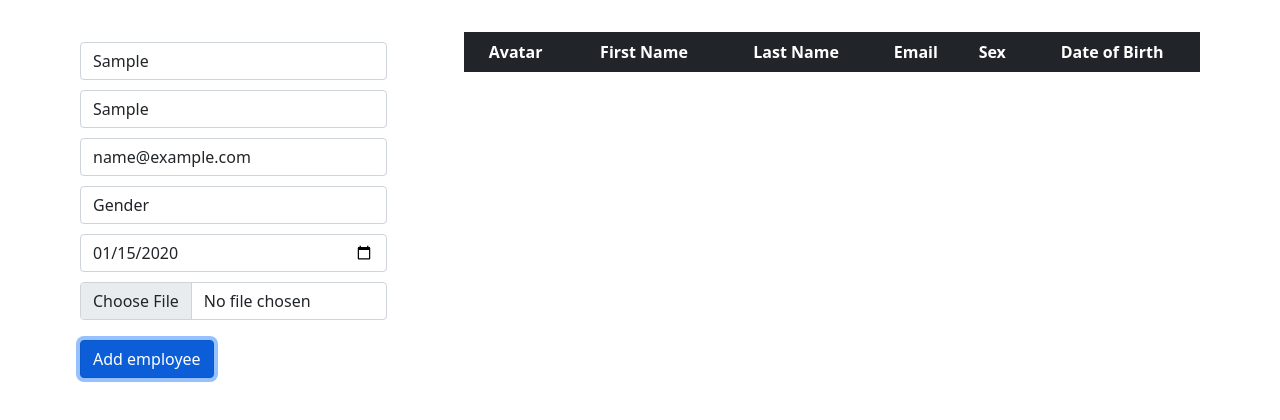
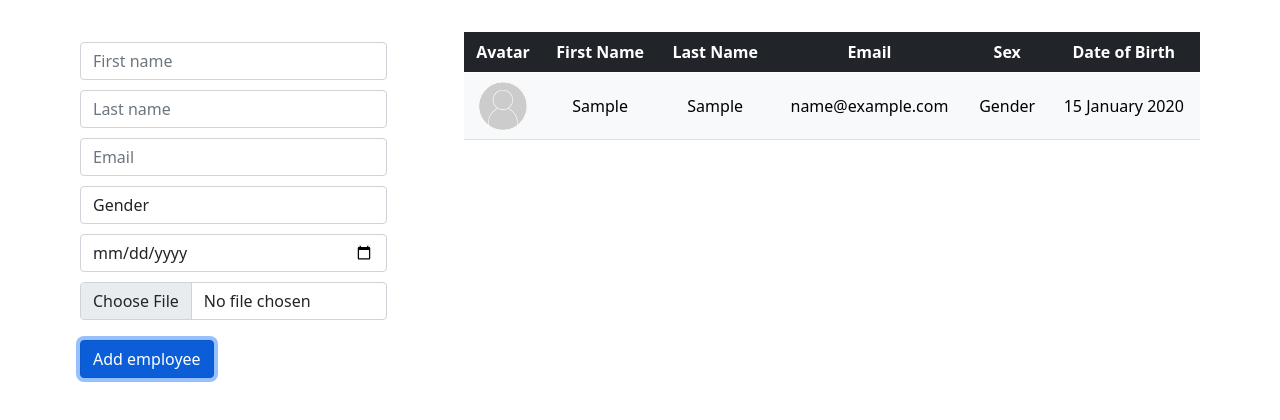
Before and after one commit to Tamas328/CMS, a plain HTML site: page index.html in a window 1280 px wide. Both pictures are taken after typing "Sample", "Sample", "name@example.com", "2020-01-15" into the empty fields and a click on the button "Add employee". Drawn offline with nearby package versions, Linux system fonts and the light colour scheme.

Commit message:
Store/Load localStorage

```diff
--- a/index.js
+++ b/index.js
@@ -13,18 +13,34 @@ const months = [
     'December'
 ]
 
+for(var i = 0; i < localStorage.length; ++i) {
+    var storedData = JSON.parse(localStorage.getItem(localStorage.key(i)));
+    document.getElementById("table-list").innerHTML += "<tr><td><img src='images/" + storedData[0] + "' height='50'></td><td>" + storedData[1] + "</td><td>" + storedData[2] + "</td><td>" + storedData[3] + "</td><td>" + storedData[4] + "</td><td>" + storedData[5] + "</td></tr>";
+}
+
 function addEmployee() {
+    const data = [];
     let firstName = document.querySelector('#first-name').value;
     let lastName = document.querySelector('#last-name').value;
     let email = document.querySelector('#email').value;
     let gender = document.querySelector('#gender').value;
     let dob = document.querySelector('#birthday').value;
     let img = document.querySelector('#avatar');
-    img = img.files.item(0).name;
+
+    if(img.files.length == 0) {
+        img = "default.jpg";
+    } else {
+        img = img.files.item(0).name;
+    }
+
     let birthday = getDOB(dob);
+
+    data.push(img, firstName, lastName, email, gender, birthday);
 
     document.getElementById("table-list").innerHTML += "<tr><td><img src='images/" + img + "' height='50'></td><td>" + firstName + "</td><td>" + lastName + "</td><td>" + email + "</td><td>" + gender + "</td><td>" + birthday + "</td></tr>";
     document.getElementById("employee").reset();
+
+    localStorage.setItem(email, JSON.stringify(data));
 }
 
 function getDOB(dob) {
--- a/styles.css
+++ b/styles.css
@@ -14,6 +14,10 @@ tr {
 
 .top10 {
     margin-top: 10px;
+}
+
+img {
+    border-radius: 50%;
 }
 
 .main {
```
Also changed, not shown: images/default.jpg (added), images/default.png (renamed from images/147144.png), images/e5fee79558b408b9625d954a9ccb9234.jpg (added).
